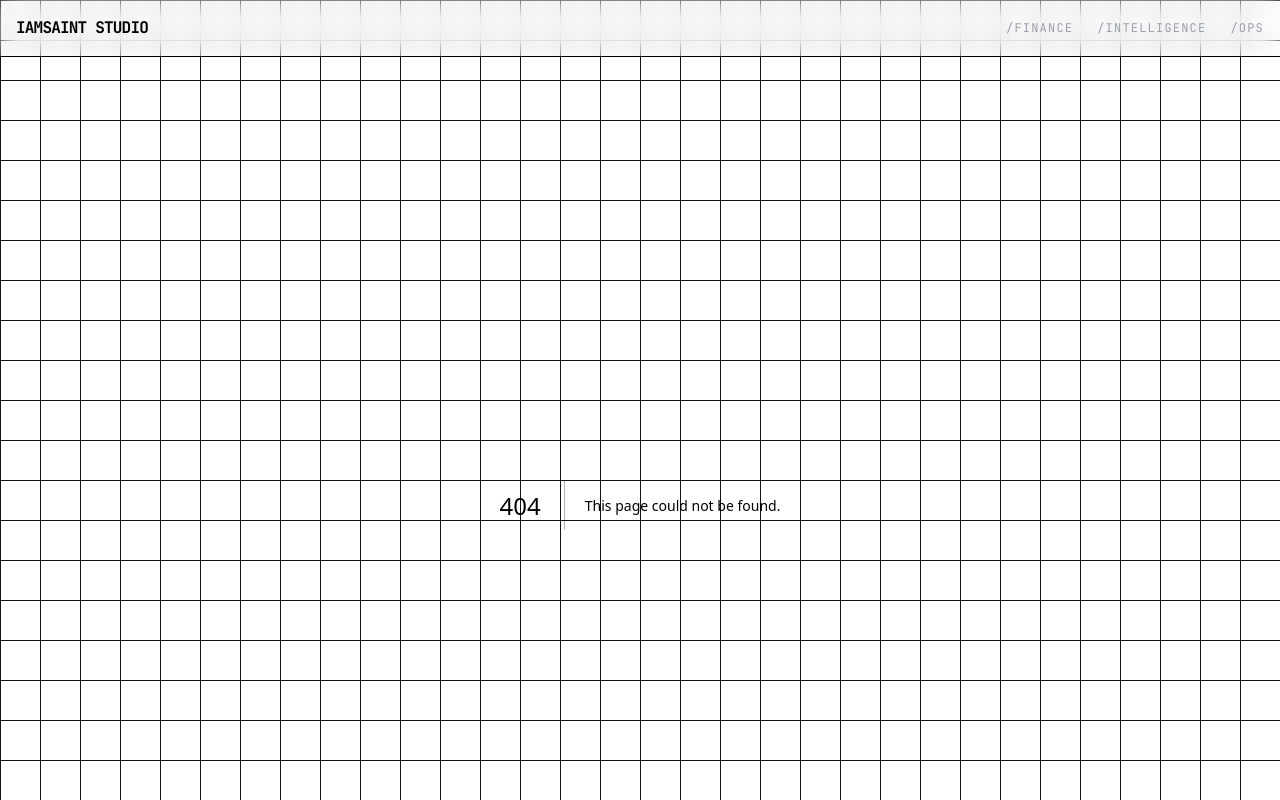
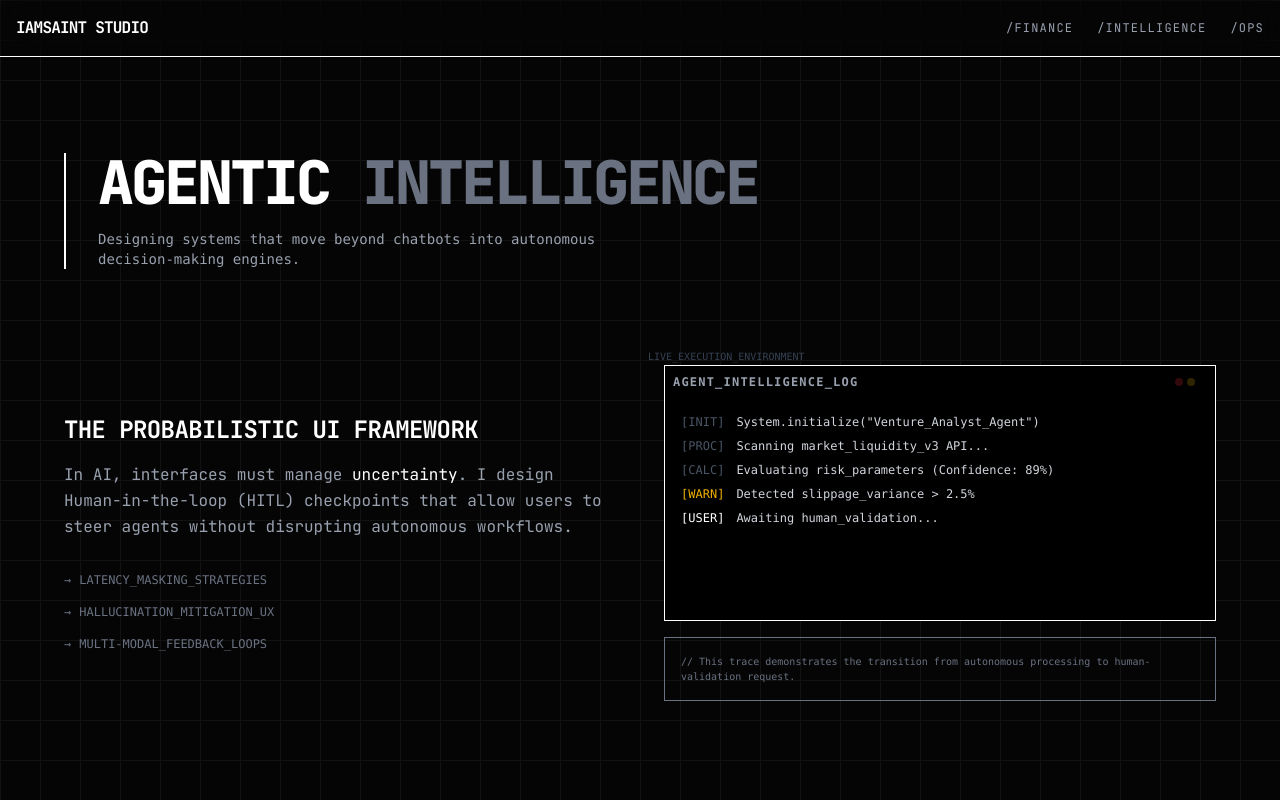
Before and after one commit to mmesomasaint/iamsaint-os, a Next.js app: page /intelligence in a window 1280 px wide. Before the commit this address had no page. Shown: the top 800 px of the page. Built offline with nearby package versions, Linux system fonts and the light colour scheme.

Commit message:
Feat: Add intelligence page

```diff
--- /dev/null
+++ b/app/intelligence/page.tsx
@@ -0,0 +1,56 @@
+import LogicViewer from "@/components/system/LogicViewer";
+
+export default function IntelligencePage() {
+  return (
+    <div className="max-w-6xl mx-auto py-12 space-y-24">
+      {/* Header Area */}
+      <section className="border-l-2 border-system-green pl-8">
+        <h1 className="text-6xl font-black uppercase tracking-tighter mb-4">
+          Agentic <span className="text-gray-500">Intelligence</span>
+        </h1>
+        <p className="text-gray-400 max-w-xl font-mono text-sm">
+          Designing systems that move beyond chatbots into autonomous decision-making engines.
+        </p>
+      </section>
+
+      {/* The Showcase Grid */}
+      <section className="grid grid-cols-1 lg:grid-cols-2 gap-12 items-center">
+        <div className="space-y-8">
+          <div className="space-y-4">
+            <h2 className="text-2xl font-bold uppercase tracking-tight text-white">
+              The Probabilistic UI Framework
+            </h2>
+            <p className="text-gray-400 leading-relaxed">
+              In AI, interfaces must manage <span className="text-white">uncertainty</span>.
+              I design Human-in-the-loop (HITL) checkpoints that allow users to steer agents
+              without disrupting autonomous workflows.
+            </p>
+          </div>
+
+          <ul className="space-y-4 font-mono text-xs text-gray-500">
+            <li className="flex items-center gap-2">
+              <span className="text-system-green">→</span> LATENCY_MASKING_STRATEGIES
+            </li>
+            <li className="flex items-center gap-2">
+              <span className="text-system-green">→</span> HALLUCINATION_MITIGATION_UX
+            </li>
+            <li className="flex items-center gap-2">
+              <span className="text-system-green">→</span> MULTI-MODAL_FEEDBACK_LOOPS
+            </li>
+          </ul>
+        </div>
+
+        {/* The Live "Logic Viewer" Trap */}
+        <div className="relative">
+          <div className="absolute -top-4 -left-4 text-[10px] font-mono text-gray-700 uppercase">
+            Live_Execution_Environment
+          </div>
+          <LogicViewer />
+          <div className="mt-4 p-4 border border-system-border text-[10px] font-mono text-gray-500">
+            {`// This trace demonstrates the transition from autonomous processing to human-validation request.`}
+          </div>
+        </div>
+      </section>
+    </div>
+  );
+}
--- /dev/null
+++ b/components/system/LogicViewer.tsx
@@ -0,0 +1,53 @@
+"use client";
+import { useState, useEffect } from 'react';
+
+const LOG_STEPS = [
+  { status: 'INIT', msg: 'System.initialize("Venture_Analyst_Agent")', delay: 500 },
+  { status: 'PROC', msg: 'Scanning market_liquidity_v3 API...', delay: 1200 },
+  { status: 'CALC', msg: 'Evaluating risk_parameters (Confidence: 89%)', delay: 800 },
+  { status: 'WARN', msg: 'Detected slippage_variance > 2.5%', delay: 1500 },
+  { status: 'USER', msg: 'Awaiting human_validation...', delay: 1000 },
+];
+
+export default function LogicViewer() {
+  const [logs, setLogs] = useState<typeof LOG_STEPS>([]);
+  const [currentIdx, setCurrentIdx] = useState(0);
+
+  useEffect(() => {
+    if (currentIdx < LOG_STEPS.length) {
+      const timer = setTimeout(() => {
+        setLogs(prev => [...prev, LOG_STEPS[currentIdx]]);
+        setCurrentIdx(prev => prev + 1);
+      }, LOG_STEPS[currentIdx].delay);
+      return () => clearTimeout(timer);
+    }
+  }, [currentIdx]);
+
+  return (
+    <div className="bg-black border border-system-border font-mono text-[10px] md:text-xs h-64 flex flex-col overflow-hidden">
+      <div className="bg-system-border p-2 flex justify-between items-center">
+        <span className="text-gray-400 uppercase tracking-widest font-bold">Agent_Intelligence_Log</span>
+        <div className="flex gap-1">
+          <div className="w-2 h-2 rounded-full bg-red-500/20" />
+          <div className="w-2 h-2 rounded-full bg-yellow-500/20" />
+          <div className="w-2 h-2 rounded-full bg-system-green animate-pulse" />
+        </div>
+      </div>
+
+      <div className="p-4 overflow-y-auto flex-1 space-y-2 scrollbar-hide">
+        {logs.map((log, i) => (
+          <div key={i} className="flex gap-3 animate-in fade-in slide-in-from-left-2 duration-500">
+            <span className={`${
+              log.status === 'WARN' ? 'text-yellow-500' :
+              log.status === 'USER' ? 'text-system-green' : 'text-gray-600'
+            }`}>[{log.status}]</span>
+            <span className="text-gray-300">{log.msg}</span>
+          </div>
+        ))}
+        {currentIdx < LOG_STEPS.length && (
+          <div className="text-system-green animate-pulse">_</div>
+        )}
+      </div>
+    </div>
+  );
+}
```
